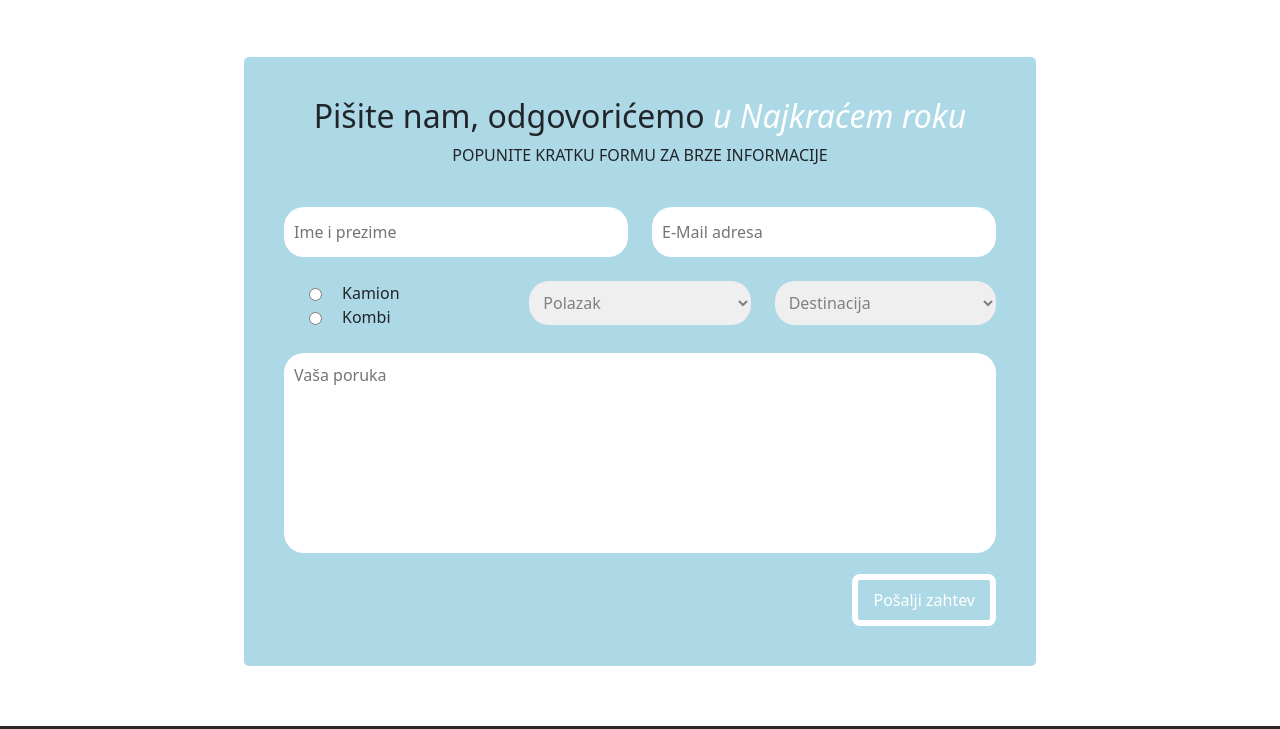
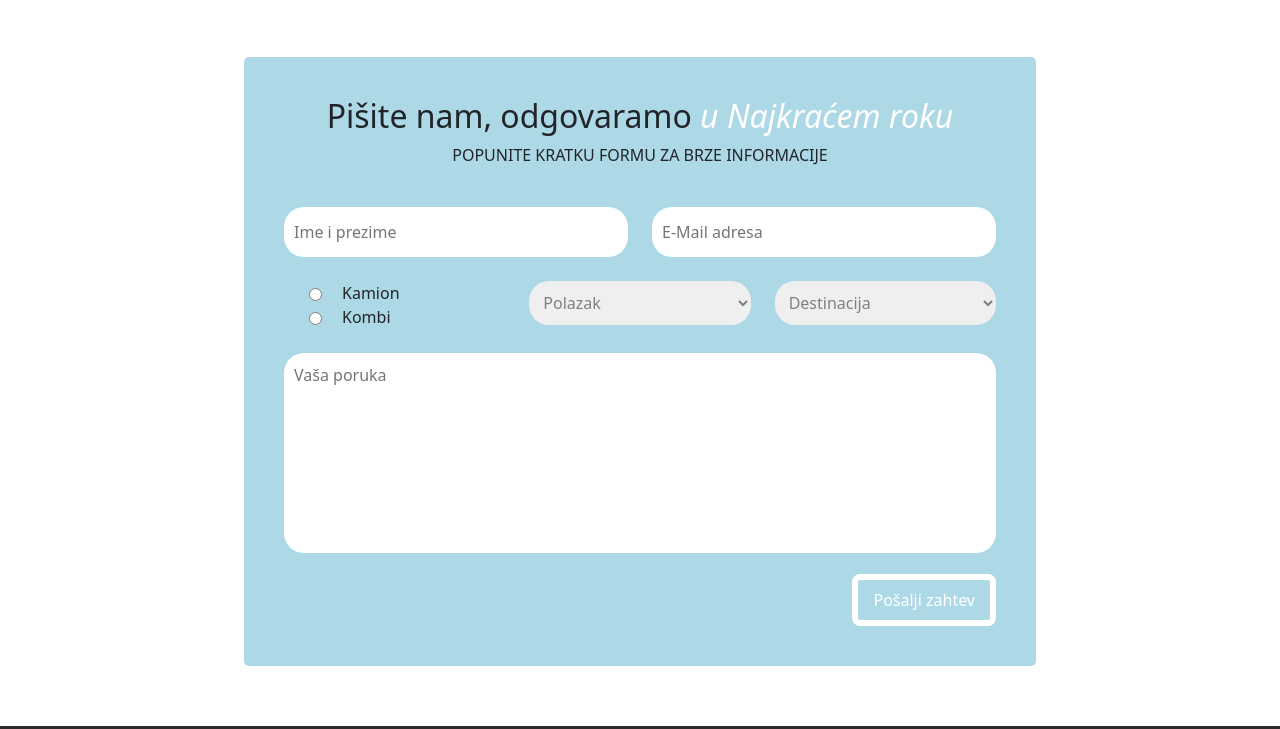
Before and after one commit to kafeterija/transporti.github.io, a plain HTML site: page upit.html in a window 1280 px wide. Shown: the part 71-800 px from the top of the page. Drawn offline with nearby package versions, Linux system fonts and the light colour scheme.

Commit message:
Update upit.html

```diff
--- a/upit.html
+++ b/upit.html
@@ -37,7 +37,7 @@
         <div class="row">
           <div class="col-md-12">
             <div class="section-heading">
-              <h2>Pišite nam, odgovorićemo<em> u Najkraćem roku</em></h2>
+              <h2>Pišite nam, odgovaramo<em> u Najkraćem roku</em></h2>
               <p>Popunite kratku formu za brze informacije</p>
             </div>
           </div>
```
